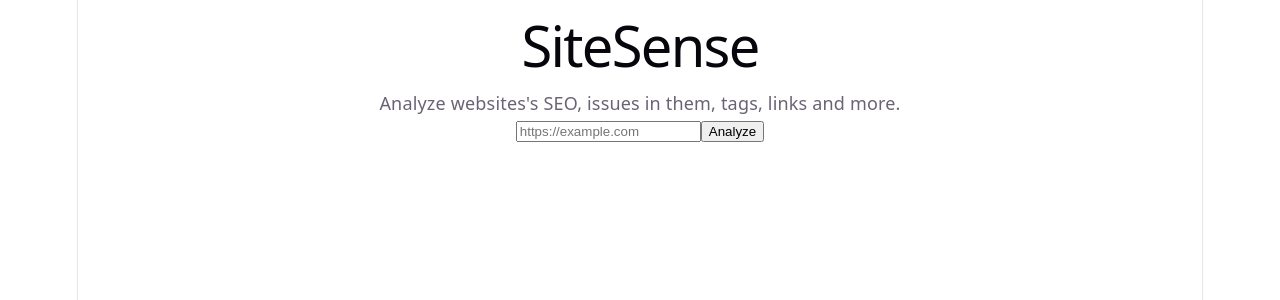
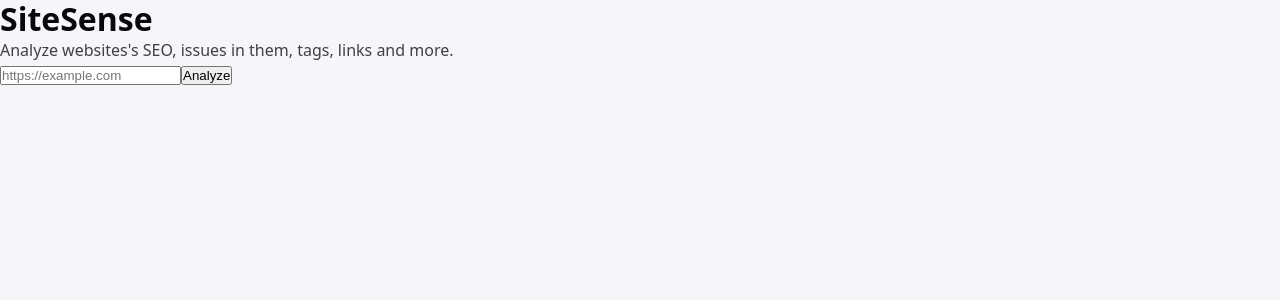
Before and after one commit to SubratZi/SiteSense, a React (Vite) app in the folder frontend/: page / in a window 1280 px wide. Shown: the top 300 px of the page. Built offline with nearby package versions, Linux system fonts and the light colour scheme.

Commit message:
update: enhanced ui (app.css) and fixed typos

```diff
--- a/frontend/src/App.css
+++ b/frontend/src/App.css
@@ -1,17 +1,7 @@
-body{
-  margin: 0;
-  background:#f5f7fb;
-  font-family: Arial, Helvetica, sans-serif;
-}
-
-*{
-  box-sizing: border-box;
-}
-
 .app{
-  max-width: 1200px;
-  margin: auto;
-  padding: 40px 20px;
+  max-width: 1100px;
+  margin: 0 auto;
+  padding: 40px 20px 80px;
 }
 
 .header{
@@ -20,76 +10,384 @@
 }
 
 .header h1{
+  font-size: clamp(28px, 5vw, 48px);
+  letter-spacing: -0.5px;
   margin-bottom: 10px;
 }
 
 .header p{
-  color: #666;
+  color: var(--text-soft);
+  font-size:16px;
 }
 
 form{
   display: flex;
   gap: 10px;
-  margin-bottom: 30px;
+  margin-bottom: 40px;
+  max-width: 680px;
+  margin-inline:auto;
+  margin-bottom:48px
 }
 
-input{
-  flex: 1;
-  padding: 14px;
-  font-size: 16px;
-  border-radius: 8px;
-  border:1px solid #ccc;
+.form input{
+  flex:1;
+  padding: 13px 16px;
+  font-size: 15px;
+  border-radius: var(--radius);
+  border: 1.5px solid var(--border);
+  background: var(--surface);
+  color: var(--text-heading);
+  outline: none;
+  transition: border-color 0.15s;
 }
 
-button{
-  padding: 14px 24px;
-  border: none;
-  background: #2563eb;
-  color: white;
-  border-radius: 8px;
-  cursor: pointer;
-  font-size: 16px;
+.form input:focus{
+  border-color: var(--accent);
 }
 
-button:hover{
-  background: #1d4ed8;
+.form input::placeholder{
+  color: var(--text-soft);
 }
 
-button:disabled{
-  opacity: .7;
+.form button{
+  padding: 13px 24px;
+  border: none;
+  background: var(--radius);
+  color: white;
+  border-radius: var(--radius);
+  cursor: pointer;
+  font-size: 15px;
+  font-weight: 500;
+  white-space: nowrap;
+  display: flex;
+  align-items: center;
+  gap: 8px;
+  transition: background 0.15s, opacity 0.15s;
+}
+
+.form button:hover:not(:disabled){
+  background: var(--accent-hover);
+}
+
+.form button:disabled{
+  opacity: .65;
   cursor: not-allowed;
 }
 
-.grid{
+.spinner{
+  width: 16px;
+  height: 16px;
+  border:2px solid rgba(255,255,255,0.4);
+  border-top-color:white;
+  border-radius: 50%;
+  animation: spin 0.7s linear infinite;
+  flex-shrink: 0;
+}
+
+@keyframes spin{
+  to {transform: rotate(360deg);}
+}
+
+.toast-container{
+  position: fixed;
+  top: 20px;
+  right: 20px;
+  z-index: 1000;
+  display: flex;
+  flex-direction: column;
+  gap:10px;
+  max-width: 360px;
+  width: calc(100% - 40px);
+}
+
+.toast{
+  display: flex;
+  align-items:flex-start;
+  gap:10px;
+  padding: 14px 16px;
+  border-radius: var(--radius);
+  background: var(--surface);
+  border: 1.5px solid var(--border);
+  box-shadow: var(--shadow);
+  animation: slide-in 0.2s ease;
+  font-size: 14px;
+  line-height: 1.45;
+}
+
+.toast-error{
+  border-color: var(--red);
+  background: var(--red-soft);
+  color: var(--red);
+}
+
+.toast.success{
+  border-color: var(--green);
+  background: var(--green-soft);
+  color: var(--green);
+}
+
+.toast-icon{
+  font-size: 16px;
+  flex-shrink:0;
+  margin-top:1px;
+}
+
+.toast-message{
+  flex:1;
+  color: var(--text-heading);
+}
+
+.toast.error .toast-message{
+  color: var(--red);
+}
+
+.toast.success .toast-message{
+  color: var(--green);
+}
+
+.toast-close{
+  background: none;
+  border: none;
+  cursor: pointer;
+  color: inherit;
+  font-size: 16px;
+  padding:0;
+  opacity:0.6;
+  flex-shrink:0;
+}
+
+.toast-close:hover {
+  opacity:1;
+}
+
+@keyframes slide-in{
+  from{
+    transform: translateX(20px);
+    opacity: 0;
+  }
+  to{
+    transform: translateX(0);
+    opacity:1;
+  }
+}
+
+.results{
+  display: flex;
+  flex-direction: column;
+  gap: 20px;
+}
+
+.results-top{
   display: grid;
-  grid-template-columns: repeat(auto-fit, minmax(420px, 1fr));
+  grid-template-columns: 280px 1fr;
   gap: 20px;
-  margin-top: 20px;
+  align-items:start;
+}
+
+.results-grid{
+  display:grid;
+  grid-template-columns: repeat(auto-fix, minmax(320px, 1fr));
+  gap:20px;
+}
+
+@media(max-width: 70px){
+  .results-top{
+    grid-template-columns:1fr;
+  }
 }
 
 .card{
-  background:white;
-  border-radius: 12px;
-  padding: 20px;
-  box-shadow:0 4px 12px rgba(0,0,0,.98);
+  background: var(--surface);
+  border: 1.5px solid var(--border);
+  border-radius: var(--radius);
+  padding: 24px;
+  box-shadow: var(--shadow);
 }
 
-.card h2{
-  margin-top:0;
+.card-title{
+  font-size: 13px;
+  font-weight: 600;
+  letter-spacing: 0.06em;
+  text-transform: uppercase;
+  color: var(--text-soft);
+  margin-bottom:16px
 }
 
-.card img{
-  width: 100%;
-  border-radius:8px;
-}
-.card p{
-  margin: 10px 0;
+.score-card{
+  display:flex;
+  flex-direction: column;
+  align-items: center;
+  gap: 12px;
 }
 
-.card ul{
-  padding-left: 20px;
+.score-ring-wrap{
+  position: relative;
+  width: 140px;
+  height: 140px;
 }
 
-.card li{
-  margin-bottom: 8px;
+.score-ring{
+  transform: rotate(-90deg);
+  width: 140px;
+  height: 140px;
 }
+
+.score-ring-fill{
+  fill: none;
+  stroke-width: 10;
+  stroke-linecap:round;
+  transition: stroke-dashoffset 1s cubic-bezier(0.22,1, 0.36,1),
+            stroke 0.4s ease;
+}
+
+.score-ring-text{
+  position: absolute;
+  inset:0;
+  display: flex;
+  flex-direction: column;
+  align-items: center;
+  justify-content: center;
+  gap:2px;
+}
+
+.score-number{
+  font-size:36px;
+  font-weight: 700;
+  color:var(--text-heading);
+  line-height: 1;
+}
+
+.score-label{
+  font-size: 12px;
+  color: var(--text-soft);
+}
+
+.score-grade{
+  font-size:14px;
+  font-weight: 600;
+  padding: 4px 14px;
+  border-radius: 999px;
+}
+
+.kv-list{
+  display: flex;
+  flex-direction: column;
+  gap: 0;
+}
+
+.kv-row{
+  display: flex;
+  justify-content: space-between;
+  align-items: center;
+  padding: 10px 0;
+  border-bottom: 1px solid var(--border);
+  font-size: 14px;
+  gap: 12px;
+}
+
+.kv-row:last-child{
+  border-bottom: none;
+}
+
+.kv-label{
+  color: var(--text-soft);
+  flex-shrink: 0;
+}
+
+.kv-value{
+  font-weight: 500;
+  color: var(--text-heading);
+  text-align: right;
+  word-break: break-word;
+  max-width: 60%;
+}
+
+.badge{
+  display: inline-flex;
+  align-items:center;
+  gap: 4px;
+  font-size:12px;
+  font-weight: 600;
+  padding:3px 9px;
+  border-radius:999px;
+}
+
+.badge.pass{
+  background:var(--green-soft);
+  color: var(--green);
+}
+
+.badge-fail{
+  background: var(--red-soft);
+  color: var(--red);
+}
+
+.badge.warn{
+  background:var(--amber-soft);
+  color: var(--amber);
+}
+
+.rec-list{
+  display: flex;
+  flex-direction: column;
+  gap: 10px;
+}
+
+.rec-item{
+  display: flex;
+  gap: 10px;
+  font-size: 14px;
+  line-height: 1.5;
+  padding: 12px;
+  background:var(--amber-soft);
+  border: 1px solid var(--amber);
+  border-radius: 8px;
+  color: var(--text-heading);
+}
+
+.rec-item::before{
+  content: "->";
+  color: var(--amber);
+  flex-shrink: 0;
+  font-weight: 700;
+}
+
+.rec-empty{
+  display: flex;
+  gap: 10px;
+  font-size: 14px;
+  padding: 12px;
+  background: var(--green-soft);
+  border: 1px solid var(--green);
+  border-radius: 8px;
+  color: var(--green);
+  font-weight: 500;
+}
+
+.screenshot-img{
+  width: 100%;
+  border-radius: 8px;
+  border: 1px solid var(--border);
+  display: block;
+  margin-top:4px
+}
+
+.progress-bar{
+  height: 6px;
+  background:var(--border);
+  border-radius: 999px;
+  overflow: hidden;
+  margin-top: 12px;
+}
+
+.progress-fill{
+  height: 100%;
+  border-radius: 999px;
+  transition: width 0.6s ease;
+}
+
+.progress-caption{
+  font-size: 12px;
+  color: var(--text-soft);
+  margin-top: 6px;
+}
--- a/frontend/src/components/OpenGraphCard.jsx
+++ b/frontend/src/components/OpenGraphCard.jsx
@@ -15,7 +15,7 @@
             </p>
             <p>
                 <strong>OG Description:</strong>{" "}
-                {opengraph.og_description >> "Not Found"}
+                {opengraph.og_description ?? "Not Found"}
             </p>
             <p>
                 <strong>OG Image:</strong>{" "}
--- a/frontend/src/components/TechnicalCard.jsx
+++ b/frontend/src/components/TechnicalCard.jsx
@@ -30,7 +30,7 @@
             </p>
 
             <p>
-                <strong>Cononical URL:</strong>{" "}
+                <strong>Canonical URL:</strong>{" "}
                 {technical.has_canonical ? "Yes": "No"}
             </p>
 
--- a/frontend/src/index.css
+++ b/frontend/src/index.css
@@ -1,111 +1,78 @@
-:root {
-  --text: #6b6375;
-  --text-h: #08060d;
-  --bg: #fff;
-  --border: #e5e4e7;
-  --code-bg: #f4f3ec;
-  --accent: #aa3bff;
-  --accent-bg: rgba(170, 59, 255, 0.1);
-  --accent-border: rgba(170, 59, 255, 0.5);
-  --social-bg: rgba(244, 243, 236, 0.5);
-  --shadow:
-    rgba(0, 0, 0, 0.1) 0 10px 15px -3px, rgba(0, 0, 0, 0.05) 0 4px 6px -2px;
+:root{
+  --bg: #f5f6fa;
+  --surface: #ffffff;
+  --border: #e4e4e7;
+  --text: #3f3f46;
+  --text: #3f3f46;
+  --text-soft: #71717a;
+  --text-heading: #09090b;
+  --accent: #2563eb;
+  --accent-hover: #1d4ed8;
+  --accent-soft: #eff6ff;
+  --green: #16a34a;
+  --red:#dc2626;
+  --red-soft: #fef2f2;
+  --amber: #d97706;
+  --amber-soft: ##fffbeb;
+  --radius: 12px;
+  --shadows: 0 1px 3px rgba(0,0,0,0.06),0 4px 12px rgba(0,0,0,0.06);
 
-  --sans: system-ui, 'Segoe UI', Roboto, sans-serif;
-  --heading: system-ui, 'Segoe UI', Roboto, sans-serif;
-  --mono: ui-monospace, Consolas, monospace;
-
-  font: 18px/145% var(--sans);
-  letter-spacing: 0.18px;
-  color-scheme: light dark;
+  font-family: system-ui, 'Segoe UI', sans-serif;
+  font-size: 16px;
+  line-height:1.5;
   color: var(--text);
   background: var(--bg);
-  font-synthesis: none;
-  text-rendering: optimizeLegibility;
   -webkit-font-smoothing: antialiased;
-  -moz-osx-font-smoothing: grayscale;
+}
 
-  @media (max-width: 1024px) {
-    font-size: 16px;
+@media (prefers-color-scheme: dark){
+  :root{
+    --bg: #0f0f11;
+    --surface:#18181b;
+    --border: #27272a;
+    --text: #a1a1aa;
+    --text-soft: #71717a;
+    --text-heading: #fafafa;
+    --accent: #3b82f6;
+    --accent-hover: #2563eb;
+    --accent-soft: #1e3a5f;
+    --green: #22c55e;
+    --green-soft:#052e16;
+    --red: #ef4444;
+    --red-soft: #2d0a0a;
+    --amber: #f59e0b;
+    --amber-soft: #2d1f00;
+    --shadow: 0 1px 3px rgba(0,0,0,0.3),0 4px 12px rgba(0,0,0,0.3)
   }
 }
 
-@media (prefers-color-scheme: dark) {
-  :root {
-    --text: #9ca3af;
-    --text-h: #f3f4f6;
-    --bg: #16171d;
-    --border: #2e303a;
-    --code-bg: #1f2028;
-    --accent: #c084fc;
-    --accent-bg: rgba(192, 132, 252, 0.15);
-    --accent-border: rgba(192, 132, 252, 0.5);
-    --social-bg: rgba(47, 48, 58, 0.5);
-    --shadow:
-      rgba(0, 0, 0, 0.4) 0 10px 15px -3px, rgba(0, 0, 0, 0.25) 0 4px 6px -2px;
-  }
-
-  #social .button-icon {
-    filter: invert(1) brightness(2);
-  }
+*, *::before, *::after {
+  box-sizing: border-box;
+  margin:0;
+  padding:0;
 }
 
-body {
-  margin: 0;
+body{
+  background: var(--bg);
+  color: var(--text);
+  min-height: 100svh;
 }
 
-#root {
-  width: 1126px;
-  max-width: 100%;
-  margin: 0 auto;
-  text-align: center;
-  border-inline: 1px solid var(--border);
+#root{
   min-height: 100svh;
-  display: flex;
-  flex-direction: column;
-  box-sizing: border-box;
 }
 
-h1,
-h2 {
-  font-family: var(--heading);
-  font-weight: 500;
-  color: var(--text-h);
+h1,h2,h3{
+  color: var(--text-heading);
+  font-weight: 600;
+  line-height: 1.2;
 }
 
-h1 {
-  font-size: 56px;
-  letter-spacing: -1.68px;
-  margin: 32px 0;
-  @media (max-width: 1024px) {
-    font-size: 36px;
-    margin: 20px 0;
-  }
-}
-h2 {
-  font-size: 24px;
-  line-height: 118%;
-  letter-spacing: -0.24px;
-  margin: 0 0 8px;
-  @media (max-width: 1024px) {
-    font-size: 20px;
-  }
-}
-p {
-  margin: 0;
+p{
+  margin:0;
 }
 
-code,
-.counter {
-  font-family: var(--mono);
-  display: inline-flex;
-  border-radius: 4px;
-  color: var(--text-h);
+ul{
+  list-style:none;
+  padding:0;
 }
-
-code {
-  font-size: 15px;
-  line-height: 135%;
-  padding: 4px 8px;
-  background: var(--code-bg);
-}
```
